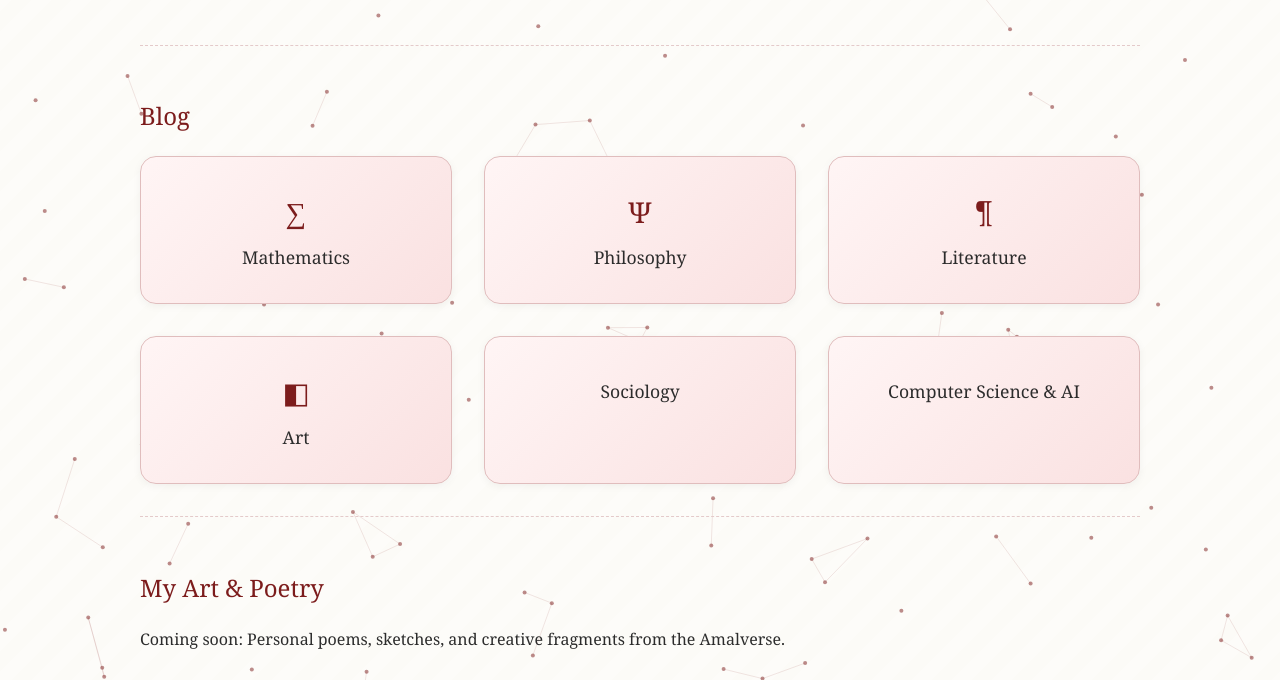
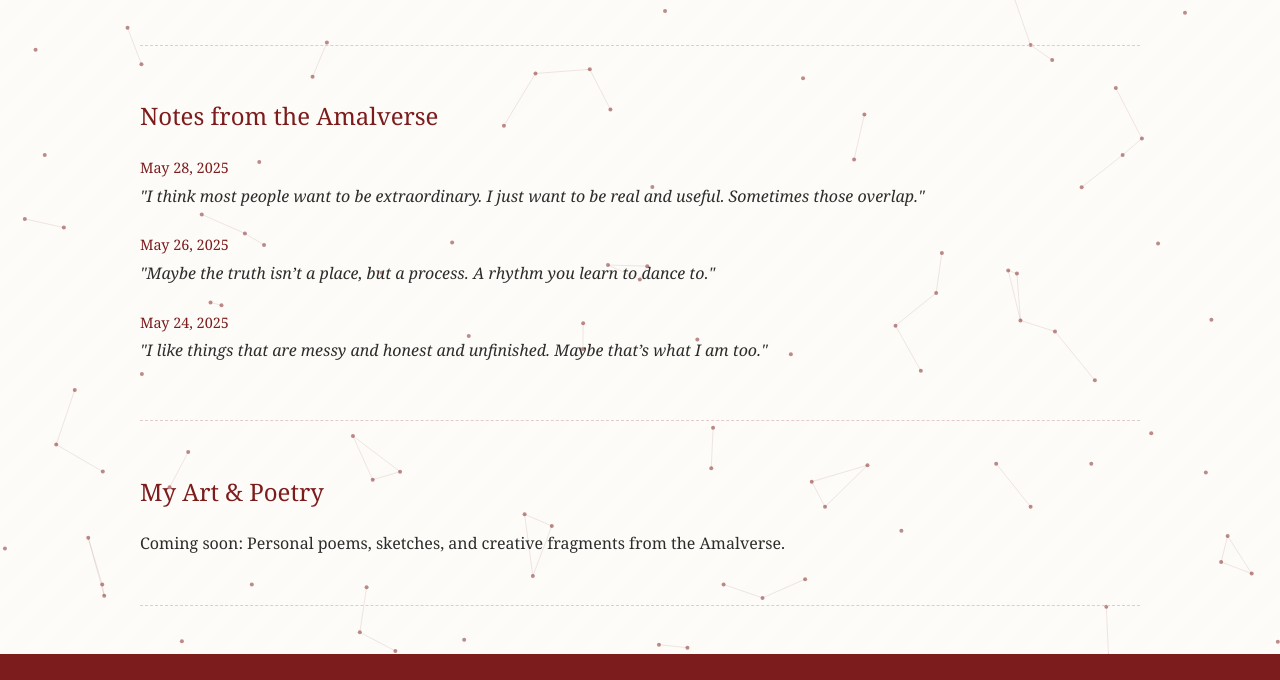
Before and after one commit to azalea-ai/personal-website, a plain HTML site: page index.html in a window 1280 px wide. Shown: the part 688-1368 px from the top of the page. Drawn offline with nearby package versions, Linux system fonts and the light colour scheme.

Commit message:
Update index.html

```diff
--- a/index.html
+++ b/index.html
@@ -67,49 +67,6 @@
       color: #7c1c1c;
       font-weight: 500;
     }
-    .tiles {
-      display: grid;
-      grid-template-columns: repeat(auto-fit, minmax(240px, 1fr));
-      gap: 2rem;
-      margin-top: 1rem;
-    }
-    .tile {
-      background: linear-gradient(135deg, #fff5f5, #fae1e1);
-      border: 1px solid #e0bdbd;
-      padding: 2rem;
-      border-radius: 16px;
-      text-align: center;
-      cursor: pointer;
-      transition: transform 0.3s, box-shadow 0.3s;
-      font-size: 1.1rem;
-      font-weight: 500;
-      box-shadow: 0 2px 8px rgba(0,0,0,0.05);
-      position: relative;
-    }
-    .tile:hover {
-      transform: translateY(-5px);
-      box-shadow: 0 8px 20px rgba(0,0,0,0.1);
-    }
-    .tile::before {
-      content: attr(data-icon);
-      font-size: 1.8rem;
-      color: #7c1c1c;
-      display: block;
-      margin-bottom: 0.5rem;
-    }
-    .tile:hover::after {
-      content: attr(data-tooltip);
-      position: absolute;
-      bottom: -2rem;
-      left: 50%;
-      transform: translateX(-50%);
-      background: #7c1c1c;
-      color: #fff;
-      padding: 0.3rem 0.6rem;
-      border-radius: 5px;
-      font-size: 0.9rem;
-      white-space: nowrap;
-    }
     footer {
       background-color: #7c1c1c;
       color: #fff;
@@ -154,6 +111,19 @@
       0% { transform: translateX(0); }
       100% { transform: translateX(-50%); }
     }
+    .notes-entry {
+      margin-bottom: 1.5rem;
+    }
+    .notes-entry time {
+      font-size: 0.9rem;
+      color: #7c1c1c;
+      display: block;
+      margin-bottom: 0.3rem;
+    }
+    .notes-entry p {
+      margin: 0;
+      font-style: italic;
+    }
   </style>
 </head>
 <body>
@@ -163,7 +133,7 @@
   </header>
   <nav>
     <a href="#about">About</a>
-    <a href="#interests">Blog</a>
+    <a href="#notes">Notes</a>
     <a href="#art">Art</a>
   </nav>
   <div class="container">
@@ -190,15 +160,19 @@
       </p>
     </section>
 
-    <section class="interests" id="interests">
-      <h2>Blog</h2>
-      <div class="tiles">
-        <div class="tile" data-icon="∑" data-tooltip="Musings on the infinite. Reflections on abstract beauty." onclick="window.location.href='blogs/mathematics.html'">Mathematics</div>
-        <div class="tile" data-icon="Ψ" data-tooltip="Dissections of logic, ethics, and meaning." onclick="window.location.href='blogs/philosophy.html'">Philosophy</div>
-        <div class="tile" data-icon="¶" data-tooltip="Language as soul. Literature as mirror." onclick="window.location.href='blogs/literature.html'">Literature</div>
-        <div class="tile" data-icon="◧" data-tooltip="Sketches, silence, and self-expression." onclick="window.location.href='blogs/art.html'">Art</div>
-        <div class="tile" data-icon="" data-tooltip="Humans, systems, and shared illusions." onclick="window.location.href='blogs/sociology.html'">Sociology</div>
-        <div class="tile" data-icon="" data-tooltip="Code meets thought. Machines meet meaning." onclick="window.location.href='blogs/cs-ai.html'">Computer Science & AI</div>
+    <section id="notes">
+      <h2>Notes from the Amalverse</h2>
+      <div class="notes-entry">
+        <time>May 28, 2025</time>
+        <p>"I think most people want to be extraordinary. I just want to be real and useful. Sometimes those overlap."</p>
+      </div>
+      <div class="notes-entry">
+        <time>May 26, 2025</time>
+        <p>"Maybe the truth isn’t a place, but a process. A rhythm you learn to dance to."</p>
+      </div>
+      <div class="notes-entry">
+        <time>May 24, 2025</time>
+        <p>"I like things that are messy and honest and unfinished. Maybe that’s what I am too."</p>
       </div>
     </section>
 
```
